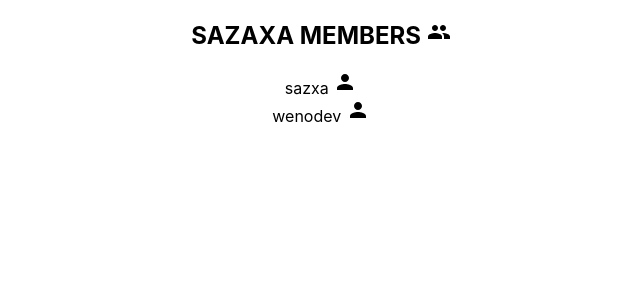
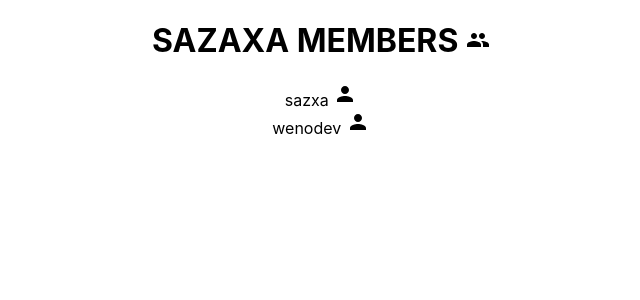
Before and after one commit to kkwoncokr/sazaxa-git-traing, a React (Create React App) app: page / in a window 1280 px wide. Shown: the top 300 px of the page, without its empty margins (319-959 px from the left). Built offline with nearby package versions, Linux system fonts and the light colour scheme.

Commit message:
헤더 크기 변경

```diff
--- a/src/App.js
+++ b/src/App.js
@@ -1,3 +1,5 @@
+import React from 'react';
+
 import { Container } from "@material-ui/core";
 import PersonIcon from '@material-ui/icons/Person';
 import PeopleIcon from '@material-ui/icons/People';
@@ -6,7 +8,7 @@ import './App.css';
 function App() {
   return (
     <Container>
-      <h2>SAZAXA MEMBERS <PeopleIcon /></h2>
+      <h1>SAZAXA MEMBERS <PeopleIcon /></h1>
       <li>sazxa <PersonIcon /></li>
       <li>wenodev <PersonIcon /></li>
     </Container>
```
Also changed, not shown: 1 other file (tests, documents, lock files or other folders).
